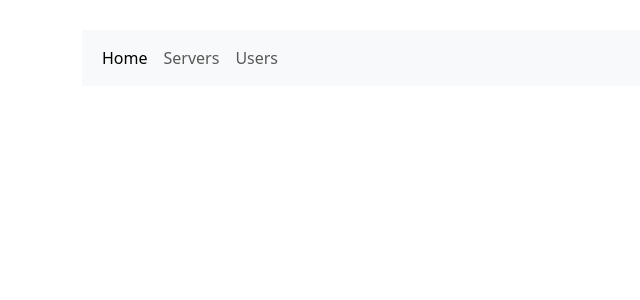
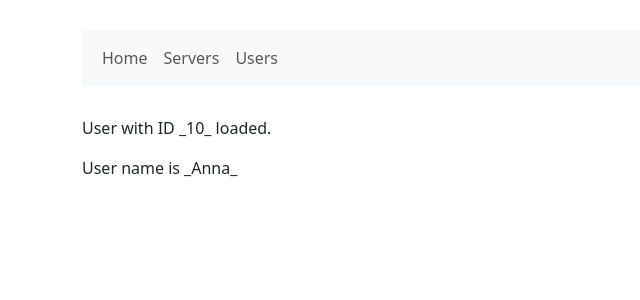
Before and after one commit to Bindhusha-Sadasivan/Routing, an Angular app: page /users/10/Anna in a window 1280 px wide. Before the commit this address led to /. Shown: the top 300 px of the page, without its empty margins (0-640 px from the left). Built offline with nearby package versions, Linux system fonts and the light colour scheme.

Commit message:
134 - Fetching Route Parameters

```diff
--- a/src/app/app.routes.ts
+++ b/src/app/app.routes.ts
@@ -15,7 +15,7 @@
   //Whatever we pass after our url => http://localhost:4200/users/hello or http://localhost:4200/users/hello, it will load UserComponent
   // We should add : here. Then only it considers that as a parameter
   {
-    path: 'users/:id',
+    path: 'users/:id/:name',
     component: UserComponent
   },
   {
--- a/src/app/servers/servers.component.ts
+++ b/src/app/servers/servers.component.ts
@@ -35,7 +35,7 @@
     this.router.navigate(['/servers'], {relativeTo:this.route});
 
     //ERROR RuntimeError: NG04002: Cannot match any routes. URL Segment: 'servers/servers'
-    this.router.navigate(['servers'], {relativeTo:this.route});
+    // this.router.navigate(['servers'], {relativeTo:this.route});
   }
 
 }
--- a/src/app/users/user/user.component.html
+++ b/src/app/users/user/user.component.html
@@ -1,2 +1,2 @@
-<p>User with ID _ID_ loaded.</p>
-<p>User name is _NAME_</p>
+<p>User with ID _{{user.id}}_ loaded.</p>
+<p>User name is _{{user.name}}_</p>
--- a/src/app/users/user/user.component.ts
+++ b/src/app/users/user/user.component.ts
@@ -1,4 +1,5 @@
 import { Component, OnInit } from '@angular/core';
+import { ActivatedRoute } from '@angular/router';
 
 @Component({
   selector: 'app-user',
@@ -9,9 +10,21 @@
 export class UserComponent implements OnInit {
   user!: {id: number, name: string};
 
-  constructor() { }
+  constructor(private route:ActivatedRoute) { }
+
+  // We are passing the parameters through url and passing this to our page => path: 'users/:id/:name'.
+  //When i pass like this http://localhost:4200/users/1/Max => it will display is and respective name in the html like below
+  //User with ID _1_ loaded.
+  //User name is _Max_
+  // this.route.snapshot.params['id'] => will store the id passed in the url
+  //We didnt perform any click function right now.
+  //When you type the URL,http://localhost:4200/users/1/Max, we will get the output.
 
   ngOnInit() {
+    this.user = {
+      id : this.route.snapshot.params['id'],
+      name : this.route.snapshot.params['name']
+    };
   }
 
 }
```
